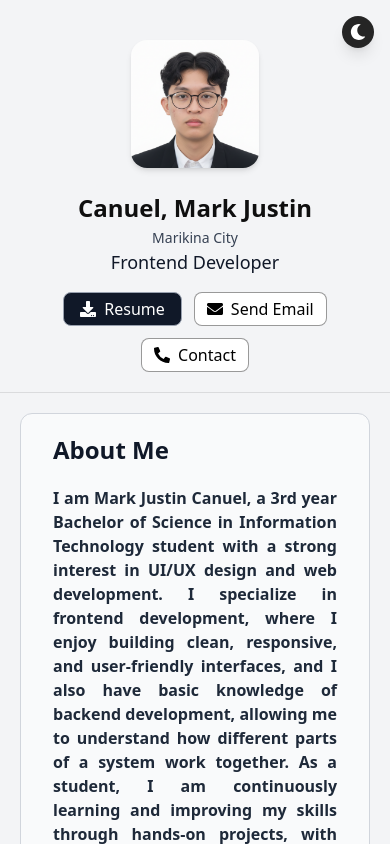
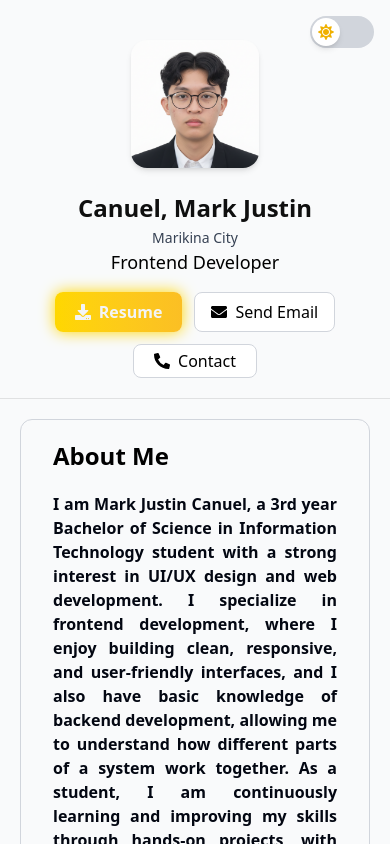
Before and after one commit to Marky23svg/Mark-Portfolio, a React (Vite) app: page / in a window 390 px wide. Shown: the top 844 px of the page. Built offline with nearby package versions, Linux system fonts and the light colour scheme.

Commit message:
update portfolio

```diff
--- a/src/Content.jsx
+++ b/src/Content.jsx
@@ -14,12 +14,12 @@ function Content() {
     const navigate = useNavigate(); //For button
     return (
 
-        <div className="grid grid-cols-1 sm:grid-cols-3 gap-5 p-5 sm:px-30 bg-gray-100 dark:bg-gray-950">
+        <div className="grid grid-cols-1 sm:grid-cols-3 gap-5 p-5 sm:px-30 bg-gray-50 dark:bg-black">
 
             {/*About me*/}
-            <div className="bg-gray-50 dark:bg-gray-900 rounded-xl border border-gray-300 dark:border-gray-600 shadow-black/20 min-h-[50px] sm:min-h-[50px] col-span-2 sm:pb-1 pb-5">
-                <h1 className="text-gray-900 dark:text-white text-2xl font-bold px-8 p-5">About Me</h1>
-                <p className="text-gray-800 dark:text-gray-300 px-8 text-justify text-base font-semibold">
+            <div className="bg-gray-50 dark:bg-black rounded-xl border border-gray-300 dark:border-gray-600 shadow-black/20 min-h-[50px] sm:min-h-[50px] col-span-2 sm:pb-1 pb-5">
+                <h1 className="text-black dark:text-white text-2xl font-bold px-8 p-5">About Me</h1>
+                <p className="text-gray-950 dark:text-gray-300 px-8 text-justify text-base font-semibold">
                     I am <b>Mark Justin Canuel</b>, a 3rd year Bachelor of Science in Information Technology student with a strong interest
                     in UI/UX design and web development. I specialize in frontend development, where I enjoy building clean, responsive, and
                     user-friendly interfaces, and I also have basic knowledge of backend development, allowing me to understand how different
@@ -27,8 +27,8 @@ function Content() {
                     with the goal of creating web applications that are both visually appealing and functional.
                 </p>
             </div>
-            <div className="bg-gray-50 dark:bg-gray-900 rounded-xl border border-gray-300 dark:border-gray-600 shadow-black/20 min-h-[50px] row-span-2  ">
-                <h1 className="text-gray-900 dark:text-white text-2xl font-bold px-8 p-5">Education</h1>
+            <div className="bg-gray-50 dark:bg-black rounded-xl border border-gray-300 dark:border-gray-600 shadow-black/20 min-h-[50px] row-span-2  ">
+                <h1 className="text-black dark:text-white text-2xl font-bold px-8 p-5">Education</h1>
 
                 <div className="relative mx-8 my-10">
                     {/* timeline column */}
@@ -47,7 +47,7 @@ function Content() {
                         </div>
 
                         {/* content */}
-                        <div className="ml-12 bg-gray-50 dark:bg-gray-900 pl-3 w-full">
+                        <div className="ml-12 bg-gray-50 dark:bg-black pl-3 w-full">
                             <h2 className="font-bold">Capstone Project Developer</h2>
                             <p className="text-xs text-gray-700 dark:text-gray-300 font-semibold">eGuide ICCT School and Academic Requirements Guide System</p>
                             <p className="text-xs text-gray-700 dark:text-gray-400">2026</p>
@@ -64,7 +64,7 @@ function Content() {
                         </div>
 
                         {/* content */}
-                        <div className="ml-12 bg-gray-50 dark:bg-gray-900  pl-3 w-full">
+                        <div className="ml-12 bg-gray-50 dark:bg-black  pl-3 w-full">
                             <h2 className="font-bold">Tech Stack & Programming Experience </h2>
                             <p className="text-xs text-gray-700 dark:text-gray-300 font-semibold">React, Spring Boot, MySQL, & Web Dev</p>
                             <p className="text-xs text-gray-700 dark:text-gray-400">2025</p>
@@ -80,7 +80,7 @@ function Content() {
                         </div>
 
                         {/* content */}
-                        <div className="ml-12 bg-gray-50 dark:bg-gray-900 pl-3 w-full">
+                        <div className="ml-12 bg-gray-50 dark:bg-black pl-3 w-full">
                             <h2 className="font-bold">CCNA Certification </h2>
                             <p className="text-xs text-gray-700 dark:text-gray-300 font-semibold">Networking fundamentals, routing, switching, and device configuration</p>
                             <p className="text-xs text-gray-700 dark:text-gray-400">2025</p>
@@ -96,7 +96,7 @@ function Content() {
                         </div>
 
                         {/* content */}
-                        <div className="ml-12 bg-gray-50 dark:bg-gray-900 pl-3 w-full">
+                        <div className="ml-12 bg-gray-50 dark:bg-black pl-3 w-full">
                             <h2 className="font-bold">Programming Foundations </h2>
                             <p className="text-xs text-gray-700 dark:text-gray-300 font-semibold">Self-learning, online courses, mini-projects</p>
                             <p className="text-xs text-gray-700 dark:text-gray-400">2024</p>
@@ -112,7 +112,7 @@ function Content() {
                         </div>
 
                         {/* content */}
-                        <div className="ml-12 bg-gray-50 dark:bg-gray-900 pl-3 w-full">
+                        <div className="ml-12 bg-gray-50 dark:bg-black pl-3 w-full">
                             <h2 className="font-bold">WordPress Workshop Experience</h2>
                             <p className="text-xs text-gray-700 dark:text-gray-300 font-semibold">Peer collaboration, designing, and developing interactive web applications.</p>
                             <p className="text-xs text-gray-700 dark:text-gray-400">2023</p>
@@ -128,7 +128,7 @@ function Content() {
                         </div>
 
                         {/* content */}
-                        <div className="ml-12 bg-gray-50 dark:bg-gray-900 pl-3 w-full">
+                        <div className="ml-12 bg-gray-50 dark:bg-black pl-3 w-full">
                             <h2 className="font-bold">Hello World!</h2>
                             <p className="text-xs text-gray-700 dark:text-gray-300 font-semibold">Started learning programming</p>
                             <p className="text-xs text-gray-700 dark:text-gray-400">2023</p>
@@ -140,8 +140,8 @@ function Content() {
             </div>
 
             {/*Tools & Technologies*/}
-            <div className="bg-gray-50 dark:bg-gray-900 rounded-xl border border-gray-300 dark:border-gray-600 shadow-black/20 min-h-[50px] col-span-2">
-                <h1 className="text-gray-900 dark:text-white text-2xl font-bold px-8 p-5">Tools & Technologies</h1>
+            <div className="bg-gray-50 dark:bg-black rounded-xl border border-gray-300 dark:border-gray-600 shadow-black/20 min-h-[50px] col-span-2">
+                <h1 className="text-black dark:text-white text-2xl font-bold px-8 p-5">Tools & Technologies</h1>
                 <div className="px-8 py-7">
                     <TechCarousel />
                 </div>
@@ -162,26 +162,26 @@ function Content() {
                 </div>
             </div>
 
-            <div className="bg-gray-50 dark:bg-gray-900 rounded-xl border border-gray-300 dark:border-gray-600 min-h-[50px] py-5  row-span-3">
-                <h1 className="text-gray-900 dark:text-white text-2xl font-bold px-8 ">Graphic Design Projects</h1>
+            <div className="bg-gray-50 dark:bg-black rounded-xl border border-gray-300 dark:border-gray-600 min-h-[50px] py-5  row-span-3">
+                <h1 className="text-black dark:text-white text-2xl font-bold px-8 ">Graphic Design Projects</h1>
                 <div className="px-8 py-10">
                     <GraphicCarousel />
                 </div>
                 <div className="flex justify-center px-8">
                     <button
-                        className="bg-gray-900 dark:bg-gray-100 dark:hover:bg-gray-900 dark:hover:text-white rounded-lg h-8 w-24 text-white dark:text-black cursor-pointer border border-gray-700 hover:bg-gray-100 hover:text-gray-900 transition-colors"
+                        className="bg-black dark:bg-gray-100 dark:hover:bg-gray-900 dark:hover:text-white rounded-lg h-8 w-24 text-white dark:text-black cursor-pointer border border-gray-700 hover:bg-gray-100 hover:text-gray-900 transition-colors"
                         onClick={() => navigate("/graphic-design-details")}
                     >
                         View
                     </button>
                 </div>
             </div>
-            <div className="bg-gray-50 dark:bg-gray-900 rounded-xl border border-gray-300 dark:border-gray-600 shadow-black/20 min-h-[50px] sm:min-h-[50px] col-span-2 row-span-2 pb-10">
+            <div className="bg-gray-50 dark:bg-black rounded-xl border border-gray-300 dark:border-gray-600 shadow-black/20 min-h-[50px] sm:min-h-[50px] col-span-2 row-span-2 pb-10">
 
-                <h1 className="text-gray-900 dark:text-white text-2xl font-bold px-8 p-5">Web Projects</h1>
+                <h1 className="text-black dark:text-white text-2xl font-bold px-8 p-5">Web Projects</h1>
 
                 <div className="grid grid-cols-1 sm:grid-cols-3 gap-x-3 gap-y-4 justify-items-center mx-0 sm:mx-8 my-4">
-                    <div className="h-50 w-62 bg-gray-50 dark:bg-gray-900 border border-gray-300 dark:border-gray-600 text-sm text-white font-semibold text-center rounded-xl cursor-pointer"
+                    <div className="h-50 w-62 bg-gray-50 dark:bg-black border border-gray-300 dark:border-gray-600 text-sm text-white font-semibold text-center rounded-xl cursor-pointer"
                     onClick={() => window.open("https://demo-system-g5uf.vercel.app/", "_blank")}>
                         <img
                             src={Proj1}
@@ -189,7 +189,7 @@ function Content() {
                         />
                         <h3 className="text-gray-900 dark:text-white text-normal font-semibold mt-3">eGuide ICCT System</h3>
                     </div>
-                    <div className="h-50 w-62 bg-gray-50 dark:bg-gray-900 border border-gray-300 dark:border-gray-600 text-sm text-white font-semibold text-center rounded-xl cursor-pointer"
+                    <div className="h-50 w-62 bg-gray-50 dark:bg-black border border-gray-300 dark:border-gray-600 text-sm text-white font-semibold text-center rounded-xl cursor-pointer"
                     onClick={() => window.open("https://destination-website-five.vercel.app/", "_blank")}>
                         <img
                             src={Proj2}
@@ -197,7 +197,7 @@ function Content() {
                         />
                         <h3 className="text-gray-900 dark:text-white text-normal font-semibold mt-3">Travel Booking Website</h3>
                     </div>
-                    <div className="h-50 w-62 bg-gray-50 dark:bg-gray-900 border border-gray-300 dark:border-gray-600 text-sm text-white font-semibold text-center rounded-xl cursor-pointer"
+                    <div className="h-50 w-62 bg-gray-50 dark:bg-black border border-gray-300 dark:border-gray-600 text-sm text-white font-semibold text-center rounded-xl cursor-pointer"
                     onClick={() => window.open("https://formula1-website-gamma.vercel.app/", "_blank")}>
                         <img
                             src={Proj3}
@@ -208,13 +208,13 @@ function Content() {
                 </div>
 
             </div>
-            <div className="bg-gray-50 dark:bg-gray-900 rounded-xl border border-gray-300 dark:border-gray-600 min-h-[50px] col-span-2">
-                <h1 className="text-gray-900 dark:text-white text-2xl text-center font-bold px-8 p-5">Do What You Love, Love What You Do</h1>
+            <div className="bg-gray-50 dark:bg-black rounded-xl border border-gray-300 dark:border-gray-600 min-h-[50px] col-span-2">
+                <h1 className="text-black dark:text-white text-2xl text-center font-bold px-8 p-5">Do What You Love, Love What You Do</h1>
             </div>
-            <div className="bg-gray-50 dark:bg-gray-900 rounded-xl border border-gray-300 dark:border-gray-600 shadow-black/20 min-h-[50px] col-span-1 sm:col-span-3 sm:pb-10 pb-10">
-                <h1 className="text-gray-900 dark:text-white text-2xl font-bold px-8 p-5">Certifications</h1>
+            <div className="bg-gray-50 dark:bg-black rounded-xl border border-gray-300 dark:border-gray-600 shadow-black/20 min-h-[50px] col-span-1 sm:col-span-3 sm:pb-10 pb-10">
+                <h1 className="text-black dark:text-white text-2xl font-bold px-8 p-5">Certifications</h1>
                 <div className="grid grid-cols-1 sm:grid-cols-4 gap-x-3 gap-y-4 justify-items-center mx-0 sm:mx-8 my-4">
-                    <div className="h-50 w-62 bg-gray-50 dark:bg-gray-900 border border-gray-300 dark:border-gray-600 text-sm font-semibold text-center rounded-xl cursor-pointer">
+                    <div className="h-50 w-62 bg-gray-50 dark:bg-black border border-gray-300 dark:border-gray-600 text-sm font-semibold text-center rounded-xl cursor-pointer">
                         <img
                             src={Cert1}
                             className="h-49 object-cover rounded-xl p-1"
@@ -241,13 +241,13 @@ function Content() {
 
             </div>
 
-            <div className="bg-gray-50 dark:bg-gray-900 rounded-xl border border-gray-300 dark:border-gray-600 shadow-black/20 col-span-2 sm:pb-10 pb-5">
+            <div className="bg-gray-50 dark:bg-black rounded-xl border border-gray-300 dark:border-gray-600 shadow-black/20 col-span-2 sm:pb-10 pb-5">
                 <div className="grid grid-cols-1 sm:grid-cols-3 gap-x-4 gap-y-6 justify-items-stretch mx-8 my-4 px-1">
 
                     {/* Column 1: Get in touch */}
                     <div className="w-full">
-                        <h1 className="text-gray-900 dark:text-white text-xl font-bold text-left mb-5">Get in touch</h1>
-                        <div className="bg-gray-50 dark:bg-gray-900 dark:border-gray-600 flex justify-center items-center border border-black/10 rounded p-9">
+                        <h1 className="text-black dark:text-white text-xl font-bold text-left mb-5">Get in touch</h1>
+                        <div className="bg-gray-50 dark:bg-black dark:border-gray-600 flex justify-center items-center border border-black/10 rounded-lg p-9">
                             <p className="text-medium font-semibold text-center text-gray-900 dark:text-gray-300">
                                 Actively seeking an OJT/Internship opportunity.
                             </p>
@@ -256,11 +256,11 @@ function Content() {
 
                     {/* Column 2: Social Links */}
                     <div className="w-full">
-                        <h1 className="text-gray-900 dark:text-white text-xl font-bold text-left mb-5">Social Links</h1>
+                        <h1 className="text-black dark:text-white text-xl font-bold text-left mb-5">Social Links</h1>
 
                         <button
                             onClick={() => window.open("https://www.facebook.com/markjustin.canuel", "_blank")}
-                            className="bg-gray-50 dark:bg-gray-900 dark:border-gray-600 h-10 w-full rounded border border-black/10 flex items-center gap-3 px-5 mb-3 cursor-pointer"
+                            className="bg-gray-50 dark:bg-black dark:border-gray-600 h-10 w-full rounded-lg border border-black/10 flex items-center gap-3 px-5 mb-3 cursor-pointer"
                         >
                             <FaFacebook className="h-5 w-5 text-blue-600" />
                             <p className="text-sm font-medium">Facebook</p>
@@ -268,7 +268,7 @@ function Content() {
 
                         <button
                             onClick={() => window.open("https://www.instagram.com/imnotmarkkk_/", "_blank")}
-                            className="bg-gray-50 dark:bg-gray-900 dark:border-gray-600 h-10 w-full rounded border border-black/10 flex items-center gap-3 px-5 mb-3 cursor-pointer"
+                            className="bg-gray-50 dark:bg-black dark:border-gray-600 h-10 w-full rounded-lg border border-black/10 flex items-center gap-3 px-5 mb-3 cursor-pointer"
                         >
                             <FaInstagram className="h-5 w-5 text-pink-500" />
                             <p className="text-sm font-medium">Instagram</p>
@@ -276,7 +276,7 @@ function Content() {
 
                         <button
                             onClick={() => window.open("https://github.com/Marky23svg", "_blank")}
-                            className="bg-gray-50 dark:bg-gray-900 dark:border-gray-600 h-10 w-full rounded border border-black/10 flex items-center gap-3 px-5 cursor-pointer"
+                            className="bg-gray-50 dark:bg-black dark:border-gray-600 h-10 w-full rounded-lg border border-black/10 flex items-center gap-3 px-5 cursor-pointer"
                         >
                             <FaGithub className="h-5 w-5" />
                             <p className="text-sm font-medium">Github</p>
@@ -285,19 +285,19 @@ function Content() {
 
                     {/* Column 3: Contacts */}
                     <div className="w-full">
-                        <h1 className="text-gray-900 dark:text-white text-xl font-bold text-left mb-5">Contacts</h1>
+                        <h1 className="text-black dark:text-white text-xl font-bold text-left mb-5">Contacts</h1>
 
                         <button
                             onClick={() => window.open("mailto:markjustincanuel2@gmail.com", "_blank")}
-                            className="bg-gray-50 dark:bg-gray-900 dark:border-gray-600 h-10 w-full rounded border border-black/10 flex items-center gap-2 px-3 mb-3"
+                            className="bg-gray-50 dark:bg-black dark:border-gray-600 h-10 w-full rounded-lg border border-black/10 flex items-center gap-2 px-3 mb-3"
                         >
                             <FaEnvelope className="h-4 w-4" />
                             <p className="text-sm font-medium">markjustincanuel2@gmail.com</p>
                         </button>
 
                         <button
-                            onClick={() => window.open("tel:0967dummy#", "_blank")}
-                            className="bg-gray-50 dark:bg-gray-900 dark:border-gray-600 h-10 w-full rounded border border-black/10 flex items-center gap-2 px-3"
+                            onClick={() => window.open("tel#", "_blank")}
+                            className="bg-gray-50 dark:bg-black dark:border-gray-600 h-10 w-full rounded-lg border border-black/10 flex items-center gap-2 px-3"
                         >
                             <FaPhone className="h-4 w-4" />
                              <p className="text-sm font-medium">09679101896</p>
@@ -308,16 +308,16 @@ function Content() {
             </div>
 
 
-            <div className="bg-gray-50 dark:bg-gray-900 rounded-xl border border-gray-300 dark:border-gray-600 shadow-black/20 min-h-[50px] row-span-2 mb-5 pb-10 ">
-            <h1 className="text-gray-900 dark:text-white text-xl font-bold text-left px-8 p-4 mb-1">Goals</h1>
+            <div className="bg-gray-50 dark:bg-black rounded-xl border border-gray-300 dark:border-gray-600 shadow-black/20 min-h-[50px] row-span-2 mb-5 pb-10 ">
+            <h1 className="text-black dark:text-white text-xl font-bold text-left px-8 p-4 mb-1">Goals</h1>
                <div className="px-5">
 
-                        <div className="bg-gray-50 dark:bg-gray-900 dark:border-gray-600 flex justify-center items-center border border-black/10 rounded p-3 mb-5">
+                        <div className="bg-gray-50 dark:bg-black dark:border-gray-600 flex justify-center items-center border border-black/10 rounded-lg p-3 mb-5">
                             <p className="text-sm font-semibold text-gray-900 dark:text-gray-300">
                                 Grow and build a strong career in IT through continuous learning and hands-on experience.
                             </p>
                         </div>
-                        <div className="bg-gray-50 dark:bg-gray-900 dark:border-gray-600 flex justify-center items-center border border-black/10 rounded p-3">
+                        <div className="bg-gray-50 dark:bg-black dark:border-gray-600 flex justify-center items-center border border-black/10 rounded-lg p-3">
                             <p className="text-sm font-semibold text-gray-900 dark:text-gray-300">
                                 Improve my skills in software development and contribute to real-world impactful projects.
                             </p>
--- a/src/Header.jsx
+++ b/src/Header.jsx
@@ -13,7 +13,7 @@ function Header() {
       <div className="absolute top-4 right-4 sm:top-12 sm:right-30">
         <ThemeToggle />
       </div>
-      <section className="flex flex-col sm:flex-row items-center gap-6 sm:gap-10 py-10 px-5 pb-5 sm:px-30 bg-gray-100 dark:bg-gray-950 border-b border-black/10 dark:border-gray-600">
+      <section className="flex flex-col sm:flex-row items-center gap-6 sm:gap-10 py-10 px-5 pb-5 sm:px-30 bg-gray-50 dark:bg-black border-b border-black/10 dark:border-gray-600">
 
         {/* Image */}
         <img
@@ -34,7 +34,7 @@ function Header() {
             Marikina City
           </h2>
 
-          <h2 className="text-lg sm:text-2xl font-medium text-gray-900 dark:text-white">
+          <h2 className="text-lg sm:text-2xl font-medium text-black dark:text-white">
             Frontend Developer
           </h2>
 
@@ -42,17 +42,19 @@ function Header() {
 
           <div className="flex flex-wrap justify-center sm:justify-start gap-3 mt-4">
             <a href="/Mark_resume.pdf" download="MARK_JUSTIN_CANUEL_Resume.pdf">
-            <button className="group px-4 py-1 bg-gray-900 dark:bg-yellow-300 dark:border-yellow-300 border border-gray-400 text-white rounded-lg
-              hover:bg-white hover:text-black transition duration-300 flex items-center gap-2 cursor-pointer">
-              <FaDownload className="group-hover:translate-y-1 transition-transform" />
-              Resume
-            </button>
+              <button className="group px-5 py-2 bg-gradient-to-r from-[#FFD700] to-[#FBBF24]
+      text-gray-100 font-semibold rounded-lg flex items-center gap-2 cursor-pointer
+      shadow-[0_0_15px_#FFD700] hover:shadow-[0_0_30px_#FFD700]
+      hover:text-black transition-all duration-300">
+                <FaDownload className="group-hover:translate-y-1 transition-transform" />
+                Resume
+              </button>
             </a>
 
 
             <button
               onClick={() => window.scrollTo({ top: document.body.scrollHeight, behavior: "smooth" })}
-            className="group px-3 py-1 bg-white border border-black/40 text-black rounded-lg
+              className="group px-4 py-1 bg-white border dark:bg-black dark:text-white dark:border-gray-600 border-gray-300 text-black rounded-lg
               hover:text-black transition duration-300 flex items-center gap-2 cursor-pointer">
               <FaEnvelope className="group-hover:translate-y-1 transition-transform" />
               Send Email
@@ -61,7 +63,7 @@ function Header() {
 
             <button
               onClick={() => window.scrollTo({ top: document.body.scrollHeight, behavior: "smooth" })}
-             className="group px-3 py-1 bg-white border border-black/40 text-black rounded-lg
+              className="group px-5 py-1 bg-white border dark:bg-black dark:text-white dark:border-gray-600 border-gray-300 text-black rounded-lg
               hover:text-black transition duration-300 flex items-center gap-2 cursor-pointer">
               <FaPhoneAlt className="group-hover:translate-y-1 transition-transform" />
               Contact
--- a/src/ThemeToggle.jsx
+++ b/src/ThemeToggle.jsx
@@ -21,12 +21,23 @@ export default function ThemeToggle() {
   };
 
   return (
-    <button
-      onClick={toggleTheme}
-      className="bg-black/85 dark:bg-white/90 text-white dark:text-gray-900 p-2 rounded-full shadow-lg transition-colors hover:bg-black/70 dark:hover:bg-white/60 cursor-pointer"
-      title={darkMode ? "Switch to Light Mode" : "Switch to Dark Mode"}
-    >
-      {darkMode ? <FaSun /> : <FaMoon />}
-    </button>
+    <label className="relative inline-flex items-center cursor-pointer">
+      <input
+        type="checkbox"
+        checked={darkMode}
+        onChange={toggleTheme}
+        className="sr-only peer"
+      />
+
+      {/* Switch track */}
+      <div className="w-16 h-8 bg-gray-300 dark:bg-gray-700 rounded-full peer relative">
+        {/* Icons inside track - perfectly centered */}
+        <FaSun className={`absolute left-2 top-1/2 -translate-y-1/2 text-yellow-500 text-base transition-opacity z-10 ${darkMode ? 'opacity-0' : 'opacity-100'}`} />
+        <FaMoon className={`absolute right-2 top-1/2 -translate-y-1/2 text-blue-950 text-base transition-opacity z-10 ${darkMode ? 'opacity-100' : 'opacity-0'}`} />
+
+        {/* Sliding circle - properly sized and positioned */}
+        <div className={`absolute top-0.5 left-0.5 w-7 h-7 bg-white rounded-full shadow-md transition-transform duration-300 ${darkMode ? 'translate-x-8' : 'translate-x-0'}`}></div>
+      </div>
+    </label>
   );
 }
```
Also changed, not shown: src/index.css (+0 -28 lines).
